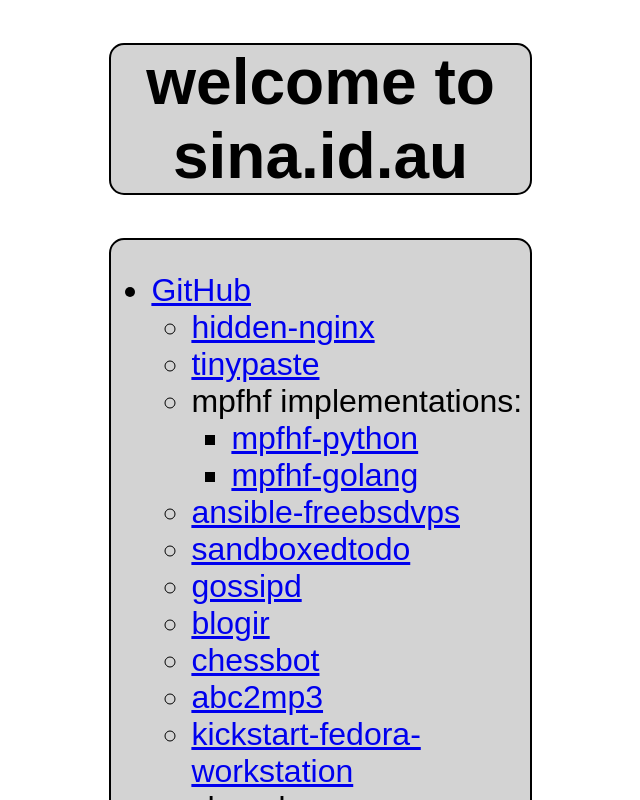
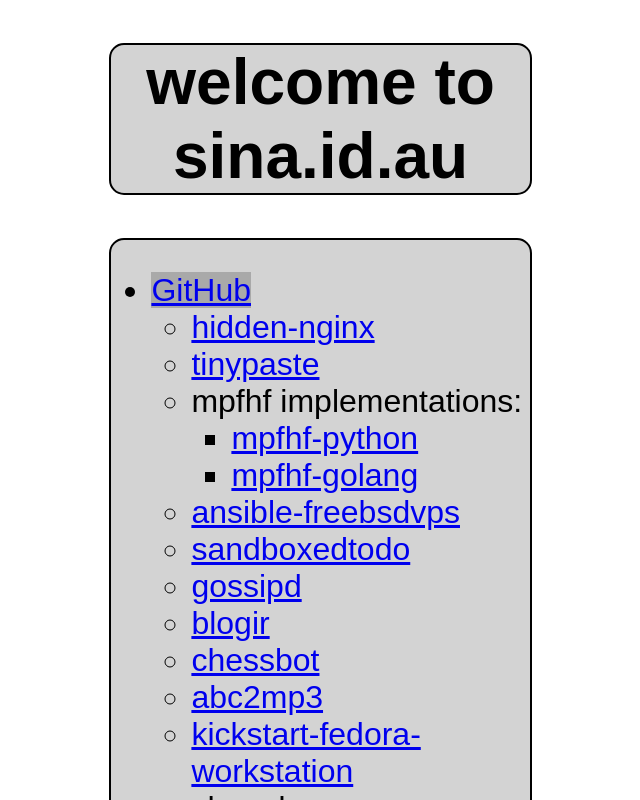
Before and after one commit to sinner-/sina.id.au, a plain HTML site: page index.html in a window 1280 px wide. In both pictures the pointer is over the link "GitHub". Shown: the top 800 px of the page, without its empty margins (313-953 px from the left). Drawn offline with Linux system fonts and the light colour scheme.

Commit message:
update css

```diff
--- a/css/styles.css
+++ b/css/styles.css
@@ -5,6 +5,15 @@
   margin-right: 33%;
   font-size: 200%;
 }
+
+a:visited {
+    color: blue
+}
+
+a:hover {
+    background-color: darkgray;
+}
+
 
 #desktopnotice {
   display: block;
```
